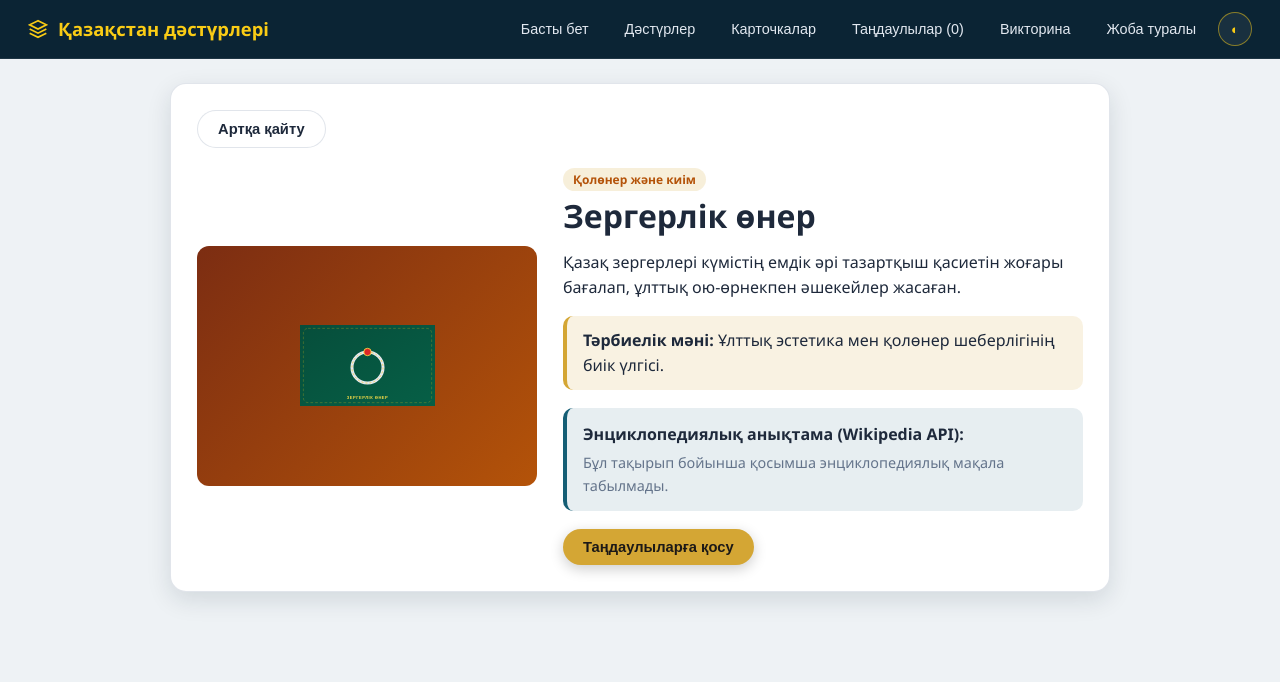
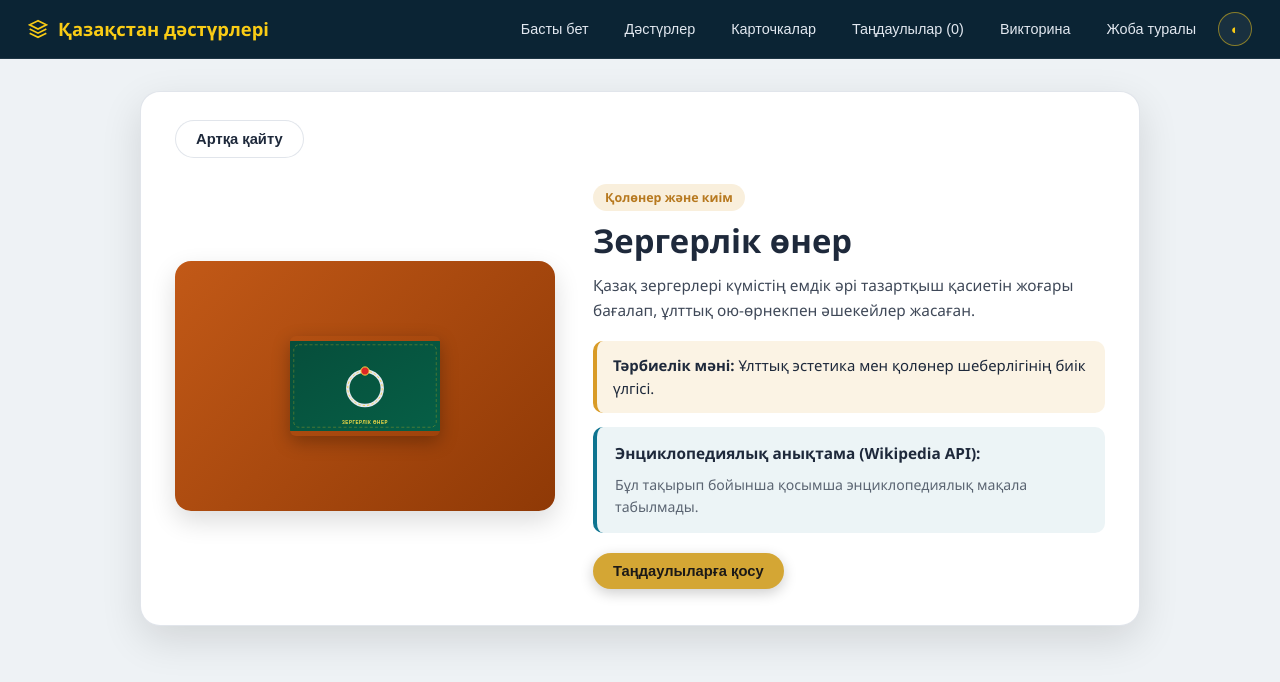
Before and after one commit to makstermagzhan-hash/magzhan-F-web, a React (Vite) app: page / in a window 1280 px wide. Both pictures are taken after a click on the button "Кездейсоқ дәстүр". Shown: the top 682 px of the page. Built offline with nearby package versions, Linux system fonts and the light colour scheme; no server answers.

Commit message:
Match reference card design and show video only on tusau

```diff
--- a/src/screens/DetailsScreen.jsx
+++ b/src/screens/DetailsScreen.jsx
@@ -1,32 +1,47 @@
-import React, { useEffect, useState } from 'react';
+import React, { useState, useEffect } from 'react';
 import { useFavs } from '../store/FavsContext.jsx';
-import { fetchWikiInfo, fetchTraditionPhoto } from '../api/wikiApi.js';
+import { fetchTraditionPhoto } from '../api/wikiApi.js';
 import Btn from '../components/Btn.jsx';
 
-export default function DetailsScreen({ item, onBack }) {
-  const { isFav, toggleFav, markAsRead } = useFavs();
+export default function DetailsScreen(props) {
+  const { item, onBack, goBack, setScreen } = props;
+  const favs = useFavs() || {};
+  const favIds = favs.favIds || [];
+  const toggleFav = favs.toggleFav || favs.toggleFavorite;
+  const markRead = favs.markRead || favs.toggleRead || favs.addRead;
+
   const [wiki, setWiki] = useState(null);
+  const [loading, setLoading] = useState(true);
   const [photo, setPhoto] = useState(item?.image || '');
-  const [loading, setLoading] = useState(false);
+
+  const saved = item ? favIds.includes(item.id) : false;
 
   useEffect(() => {
     if (!item) return;
-    markAsRead(item.id);
+    if (typeof markRead === 'function') {
+      markRead(item.id);
+    }
     setPhoto(item.image);
-
-    let active = true;
     setLoading(true);
     setWiki(null);
 
-    Promise.all([
-      fetchWikiInfo(item.title),
-      fetchTraditionPhoto(item.title, item.image, item.id),
-    ]).then(([wikiData, photoUrl]) => {
+    let active = true;
+
+    fetchTraditionPhoto(item.title, item.image, item.id).then((url) => {
+      if (active && url) setPhoto(url);
+    });
+
+    const query = encodeURIComponent(item.title);
+    fetch(`https://kk.wikipedia.org/api/rest_v1/page/summary/${query}`)
+      .then((res) => (res.ok ? res.json() : null))
+      .then((data) => {
         if (active) {
-        setWiki(wikiData);
-        if (photoUrl) setPhoto(photoUrl);
+          setWiki(data);
           setLoading(false);
         }
+      })
+      .catch(() => {
+        if (active) setLoading(false);
       });
 
     return () => {
@@ -35,25 +50,55 @@ export default function DetailsScreen({ item, onBack }) {
   }, [item]);
 
   if (!item) return null;
-  const saved = isFav(item.id);
+
+  const handleBack = () => {
+    if (typeof onBack === 'function') onBack();
+    else if (typeof goBack === 'function') goBack();
+    else if (typeof setScreen === 'function') setScreen('traditions');
+  };
+
+  const isFallbackImg = !photo || photo === item.image;
 
   return (
-    <div className="main-wrap">
-      <div className="panel">
-        <div style={{ marginBottom: '18px' }}>
-          <Btn variant="outline" onClick={onBack}>
+    <div style={{ maxWidth: '1040px', margin: '32px auto', padding: '0 20px' }}>
+      <div
+        className="details-card"
+        style={{
+          background: 'var(--card, #ffffff)',
+          color: 'var(--text, #111827)',
+          border: '1px solid var(--border, rgba(15, 23, 42, 0.1))',
+          borderRadius: '20px',
+          padding: '28px 34px 36px',
+          boxShadow: '0 14px 40px rgba(0, 0, 0, 0.12)',
+        }}
+      >
+        <div style={{ marginBottom: '26px' }}>
+          <Btn variant="outline" onClick={handleBack}>
             Артқа қайту
           </Btn>
         </div>
 
-        <div style={{ display: 'flex', flexWrap: 'wrap', gap: '26px', alignItems: 'center' }}>
         <div
-            className="featured-art"
           style={{
-              width: '260px',
-              height: '240px',
-              padding: photo === item.image ? '18px' : '0',
+            display: 'grid',
+            gridTemplateColumns: 'minmax(280px, 380px) 1fr',
+            gap: '38px',
+            alignItems: 'center',
+          }}
+        >
+          {/* Сол жақтағы сурет блогы */}
+          <div
+            style={{
+              background: isFallbackImg
+                ? 'linear-gradient(135deg, #c25917 0%, #8f3906 100%)'
+                : 'rgba(15, 23, 42, 0.06)',
+              borderRadius: '16px',
+              height: '250px',
+              display: 'flex',
+              alignItems: 'center',
+              justifyContent: 'center',
               overflow: 'hidden',
+              boxShadow: '0 10px 26px rgba(0, 0, 0, 0.14)',
             }}
           >
             <img
@@ -61,60 +106,111 @@ export default function DetailsScreen({ item, onBack }) {
               alt={item.title}
               onError={() => setPhoto(item.image)}
               style={
-                photo === item.image
-                  ? { width: '135px', height: '135px', objectFit: 'contain' }
-                  : { width: '100%', height: '100%', objectFit: 'cover' }
+                isFallbackImg
+                  ? {
+                      width: '150px',
+                      height: '100px',
+                      objectFit: 'contain',
+                      borderRadius: '6px',
+                      boxShadow: '0 6px 18px rgba(0, 0, 0, 0.28)',
+                    }
+                  : {
+                      width: '100%',
+                      height: '100%',
+                      objectFit: 'cover',
+                      display: 'block',
+                    }
               }
             />
           </div>
 
-          <div style={{ flex: 1, minWidth: '260px' }}>
-            <span className="badge">{item.category}</span>
-            <h1 style={{ marginBottom: '10px' }}>{item.title}</h1>
-            <p style={{ marginBottom: '16px' }}>{item.fullDesc}</p>
+          {/* Оң жақтағы ақпарат бөлімі */}
+          <div>
+            <span
+              style={{
+                display: 'inline-block',
+                background: 'rgba(217, 155, 38, 0.16)',
+                color: '#b7791f',
+                padding: '4px 12px',
+                borderRadius: '999px',
+                fontSize: '0.78rem',
+                fontWeight: 700,
+              }}
+            >
+              {item.category}
+            </span>
+
+            <h1
+              style={{
+                margin: '10px 0 12px',
+                fontSize: '2.05rem',
+                fontWeight: 800,
+                lineHeight: 1.2,
+              }}
+            >
+              {item.title}
+            </h1>
 
             <p
               style={{
-                background: 'rgba(212, 166, 52, 0.14)',
-                padding: '12px 16px',
-                borderRadius: '10px',
-                borderLeft: '4px solid var(--primary)',
+                opacity: 0.85,
+                lineHeight: '1.65',
+                fontSize: '0.96rem',
                 marginBottom: '18px',
               }}
             >
+              {item.fullDesc || item.shortDesc}
+            </p>
+
+            {item.meaning && (
+              <div
+                style={{
+                  background: 'rgba(217, 155, 38, 0.12)',
+                  borderLeft: '4px solid #d99b26',
+                  borderRadius: '10px',
+                  padding: '13px 16px',
+                  marginBottom: '14px',
+                  fontSize: '0.93rem',
+                  lineHeight: 1.55,
+                }}
+              >
                 <strong>Тәрбиелік мәні:</strong> {item.meaning}
-            </p>
+              </div>
+            )}
 
             <div
               style={{
-                background: 'rgba(21, 94, 117, 0.1)',
-                padding: '14px 16px',
+                background: 'rgba(14, 116, 144, 0.08)',
+                borderLeft: '4px solid #0e7490',
                 borderRadius: '10px',
-                borderLeft: '4px solid var(--teal)',
-                marginBottom: '18px',
+                padding: '15px 18px',
+                marginBottom: '20px',
+                fontSize: '0.92rem',
               }}
             >
-              <strong>Энциклопедиялық анықтама (Wikipedia API):</strong>
+              <strong style={{ display: 'block', marginBottom: '8px', fontSize: '0.96rem' }}>
+                Энциклопедиялық анықтама (Wikipedia API):
+              </strong>
+
               {loading && (
-                <p style={{ color: 'var(--muted)', marginTop: '6px' }}>
-                  Деректер жүктелуде...
-                </p>
+                <p style={{ opacity: 0.7, margin: 0 }}>Жүктелуде...</p>
               )}
+
               {!loading && wiki && wiki.extract && (
                 <>
-                  <p style={{ marginTop: '6px', fontSize: '0.93rem' }}>
+                  <p style={{ margin: '0 0 12px', lineHeight: '1.6', opacity: 0.9 }}>
                     {wiki.extract}
                   </p>
-                  {wiki.pageUrl && (
+                  {wiki.content_urls?.desktop?.page && (
                     <a
-                      href={wiki.pageUrl}
+                      href={wiki.content_urls.desktop.page}
                       target="_blank"
                       rel="noreferrer"
                       style={{
                         display: 'inline-block',
-                        marginTop: '8px',
-                        color: 'var(--primary)',
+                        color: '#d99b26',
                         fontWeight: 700,
+                        fontSize: '0.88rem',
                         textDecoration: 'none',
                       }}
                     >
@@ -123,24 +219,43 @@ export default function DetailsScreen({ item, onBack }) {
                   )}
                 </>
               )}
+
               {!loading && (!wiki || !wiki.extract) && (
-                <p style={{ color: 'var(--muted)', marginTop: '6px', fontSize: '0.9rem' }}>
+                <p style={{ opacity: 0.7, margin: 0, fontSize: '0.88rem' }}>
                   Бұл тақырып бойынша қосымша энциклопедиялық мақала табылмады.
                 </p>
               )}
             </div>
 
+            {/* Тек Тұсаукесерге ғана арналған видео */}
             {item.id === 'tusau' && (
-          <div style={{ margin: '16px 0' }}>
+              <div
+                style={{
+                  marginBottom: '20px',
+                  borderRadius: '12px',
+                  overflow: 'hidden',
+                  border: '1px solid rgba(217, 155, 38, 0.35)',
+                  backgroundColor: '#000',
+                  boxShadow: '0 8px 22px rgba(0, 0, 0, 0.18)',
+                }}
+              >
                 <video
                   src="/videos/tusau.mp4"
                   controls
                   playsInline
-              style={{ width: '100%', borderRadius: '14px', maxHeight: '360px', backgroundColor: '#000', display: 'block' }}
+                  style={{
+                    width: '100%',
+                    maxHeight: '340px',
+                    display: 'block',
+                  }}
                 />
               </div>
             )}
-        <Btn variant="gold" onClick={() => toggleFav(item.id)}>
+
+            <Btn
+              variant="gold"
+              onClick={() => typeof toggleFav === 'function' && toggleFav(item.id)}
+            >
               {saved ? 'Таңдаулылардан өшіру' : 'Таңдаулыларға қосу'}
             </Btn>
           </div>
```
Lines whose indentation alone changed are shown as unchanged.
